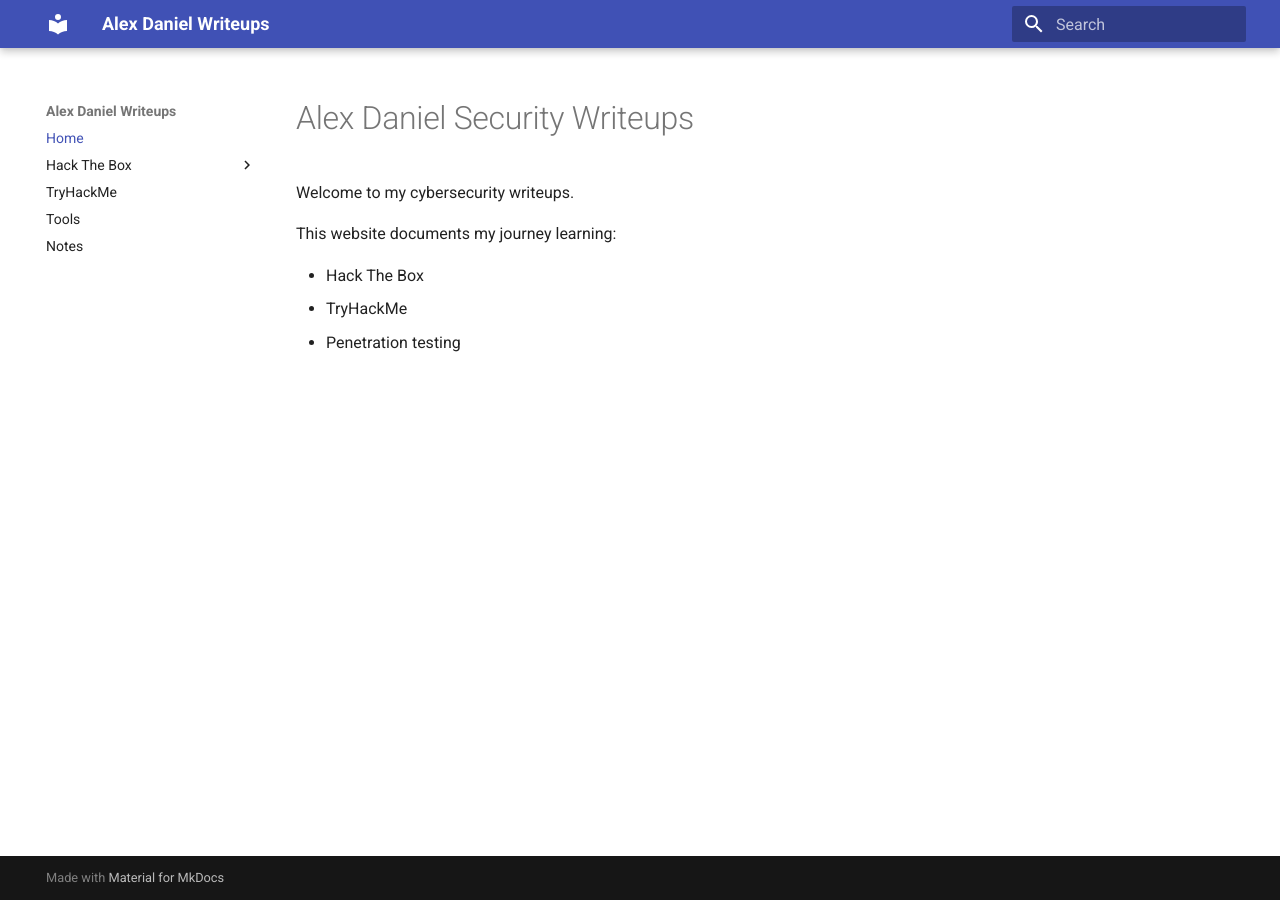
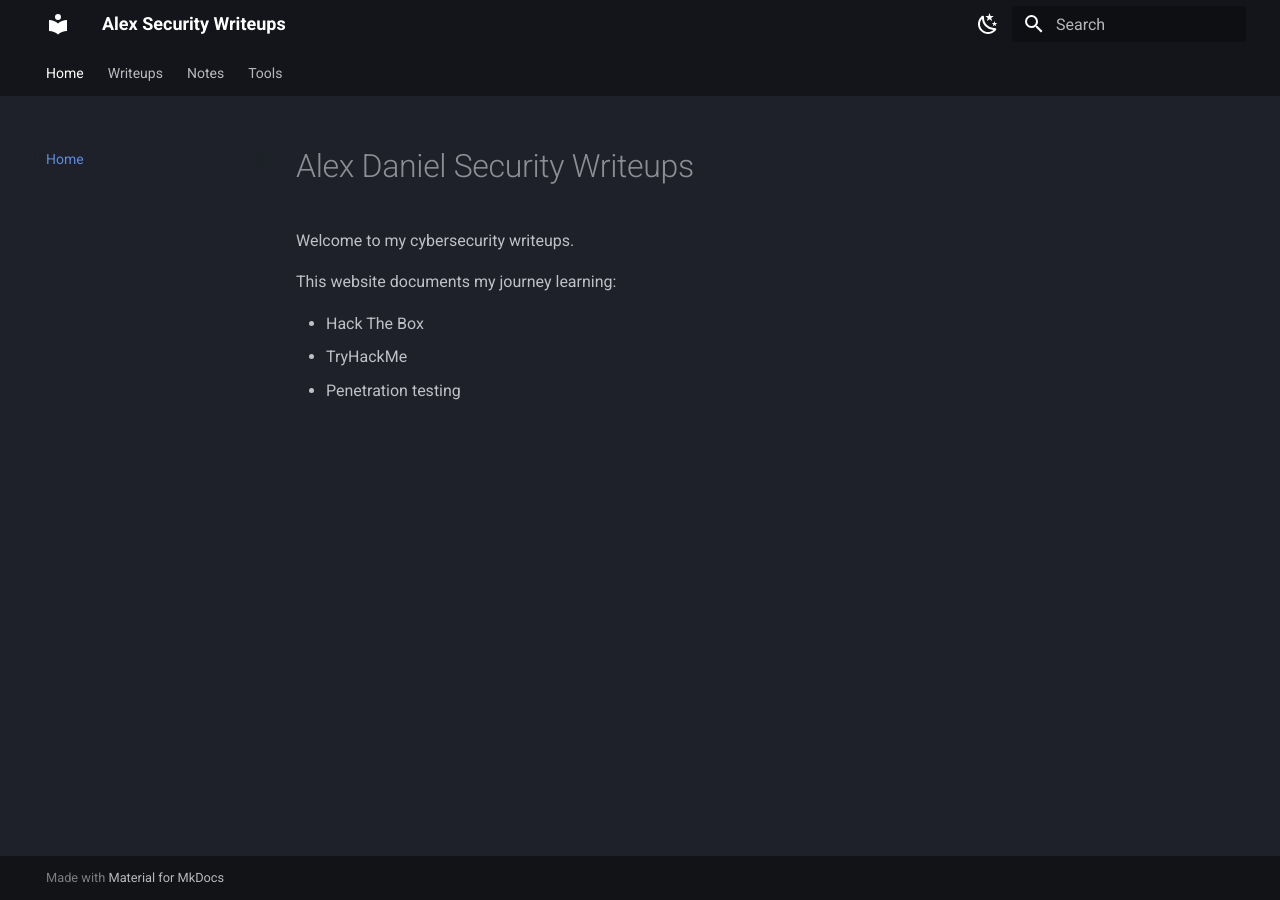
Before and after one commit to SolidCode321/htb-writups, an MkDocs documentation site: the page built from docs/index.md, in a window 1280 px wide. Built offline with MkDocs 1.6.1 and Material for MkDocs 9.7.7, drawn with Linux system fonts in a browser that asks for light colours.

Commit message:
Update site name and navigation structure

```diff
--- a/mkdocs.yml
+++ b/mkdocs.yml
@@ -1,12 +1,36 @@
-site_name: Alex Daniel Writeups
+site_name: Alex Security Writeups
 
 theme:
   name: material
+  palette:
+    - scheme: slate
+      primary: black
+      accent: lime
+      toggle:
+        icon: material/weather-night
+        name: Dark mode
+
+    - scheme: default
+      primary: blue
+      accent: indigo
+      toggle:
+        icon: material/weather-sunny
+        name: Light mode
+
+  features:
+    - navigation.tabs
+    - navigation.sections
+    - navigation.expand
+    - content.code.copy
+    - search.highlight
 
 nav:
   - Home: index.md
-  - Hack The Box:
-      - Example: hackthebox/example.md
-  - TryHackMe: tryhackme/index.md
+  - Writeups:
+      - Hack The Box: hackthebox/example.md
+      - TryHackMe: tryhackme/index.md
+  - Notes: notes/index.md
   - Tools: tools/index.md
-  - Notes: notes/index.md
+
+plugins:
+  - search
```
